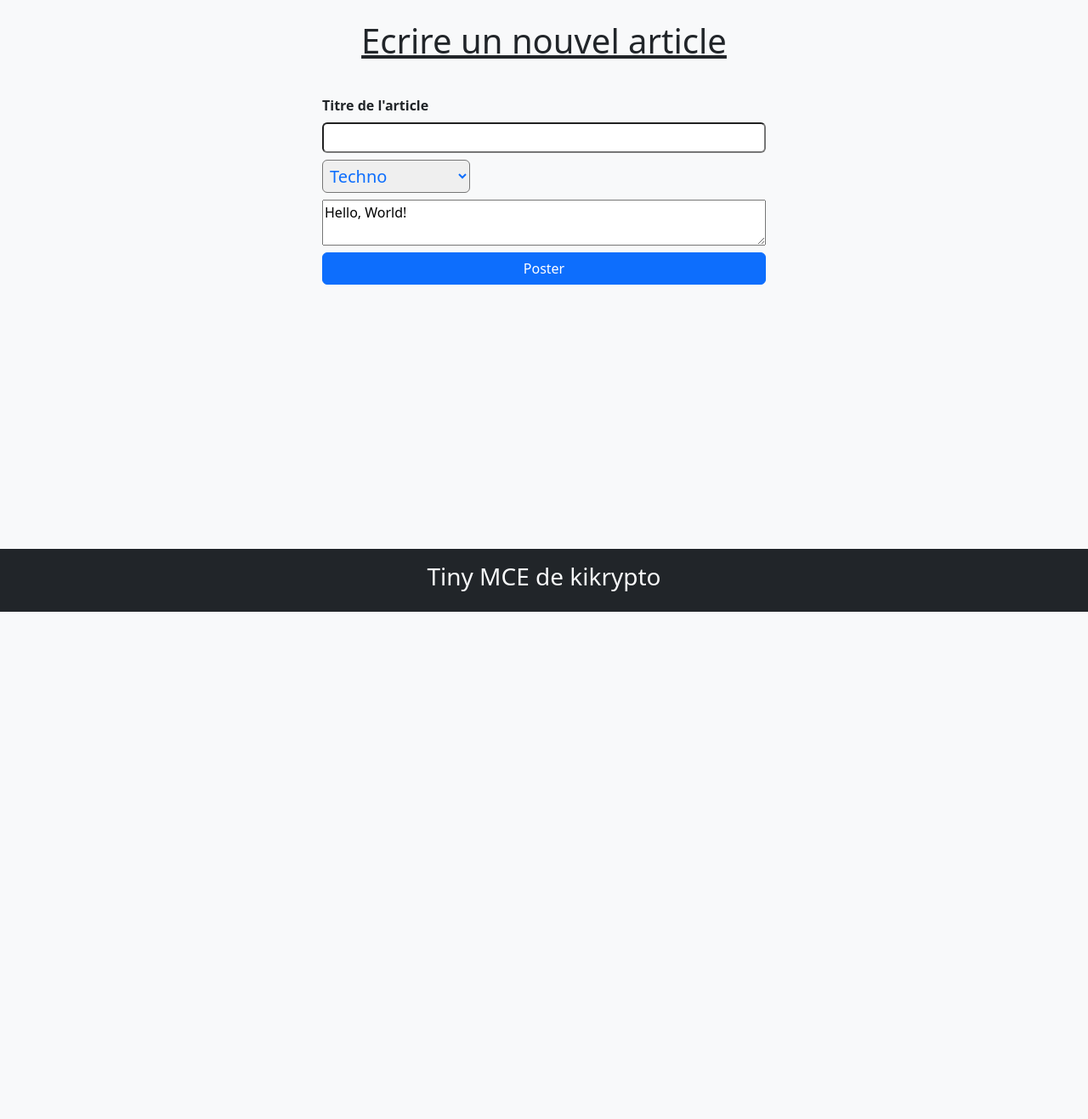
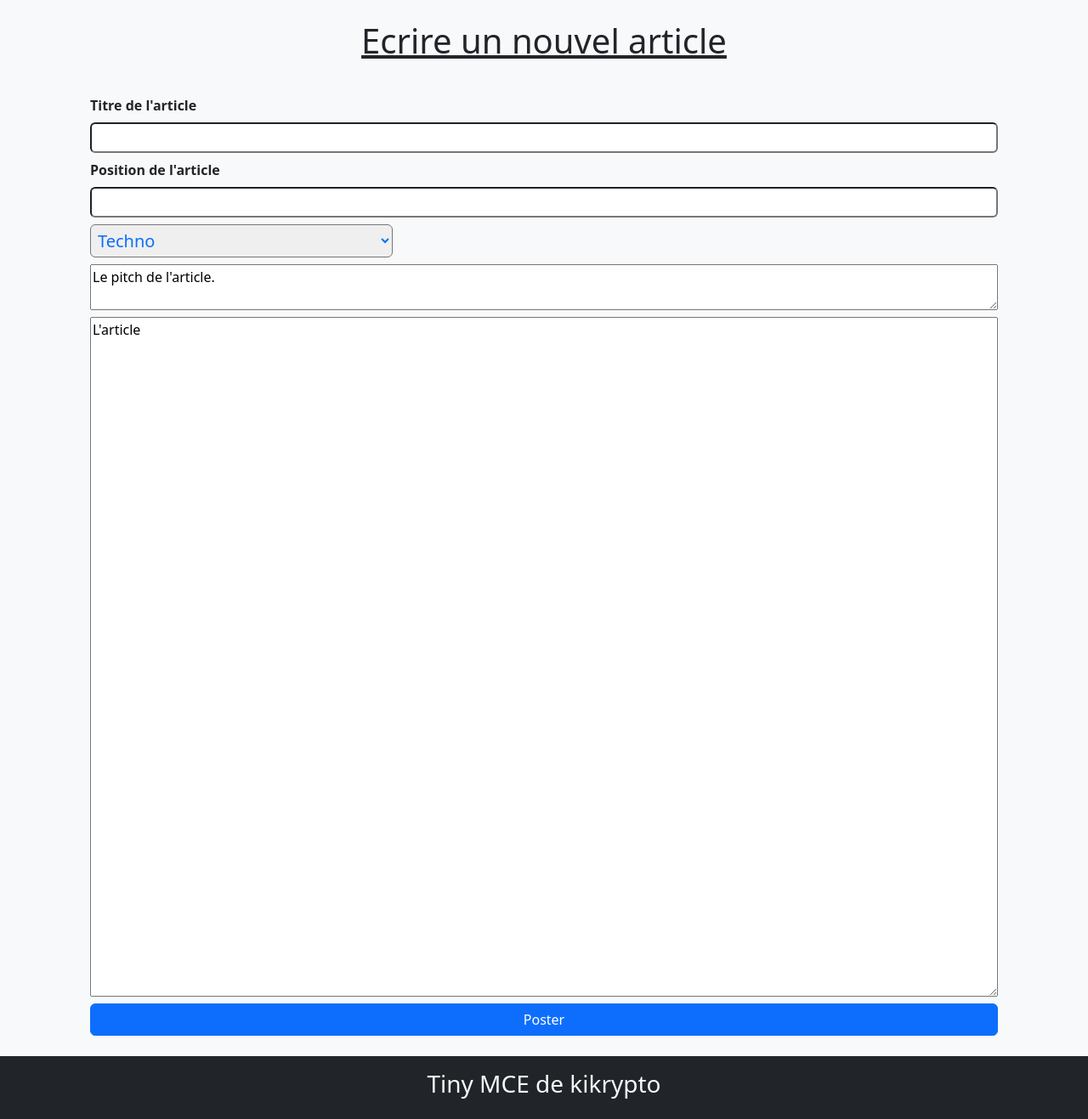
Before and after one commit to ChristopheC-83/c_de_c_back, a PHP site: template views/pages/articles/writeNewArticle.view.php in a window 1280 px wide. Shown: the part 80-1397 px from the top of the page at 85% size. Before the commit the page ends 800 px from the top, so only its background shows below. Run offline with PHP 8.4, Linux system fonts and the light colour scheme; the template is opened without the code that fills it: most values are stand-ins (such as "Sample title", 1, 10 or a date in 2020); some libraries are stand-ins or nearby versions.

Commit message:
2 textarea diffrents pitch/text

```diff
--- a/controllers/Articles.controller.php
+++ b/controllers/Articles.controller.php
@@ -30,9 +30,9 @@ class ArticlesController extends MainController
         $this->functions->generatePage( $data_page );
     }
 
-    public function  sendNewArticleToDB( $title, $type, $text ){
+    public function  sendNewArticleToDB( $title,$position, $type, $text ){
 
-        if($this->articlesManager->sendNewArticleToDB( $title, $type, $text ))
+        if($this->articlesManager->sendNewArticleToDB( $title,$position, $type, $text ))
         {
             Tools::showAlert( 'Article bien enregistré !', 'alert-success' );
         } else {
--- a/indexComponents/articles.index.php
+++ b/indexComponents/articles.index.php
@@ -13,10 +13,12 @@ switch ( $url[ 2 ] ) {
     case 'send_new_article':
         // Tools::showArray( $_POST );
         $title = Tools::secureHTML( $_POST[ 'title' ] );
+        $position = Tools::secureHTML( $_POST[ 'position' ] );
         $type = Tools::secureHTML( $_POST[ 'type' ] );
+        $pitch = Tools::secureHTML( $_POST[ 'pitch' ] );
         $text = Tools::secureHTML( $_POST[ 'text' ] );
-        if( !empty( $title ) && !empty( $type ) && !empty( $text ) ){
-            $articlesController->sendNewArticleToDB( $title, $type, $text );
+        if( !empty( $title )&& !empty( $position ) && !empty( $type ) && !empty( $pitch ) ){
+            $articlesController->sendNewArticleToDB( $title,$position, $type,$pitch, $text );
         } else {
             Tools::showAlert( 'Il faut remplir tous les champs !', 'alert-warning' );
             header( 'Location: ' . URL . 'admin/articles/write_new_article' );
--- a/models/Articles.model.php
+++ b/models/Articles.model.php
@@ -14,10 +14,11 @@ class ArticlesManager extends MainManager
         return $types;
     }
 
-    public function  sendNewArticleToDB( $title, $type, $text ){
-        $req = 'INSERT INTO articles ( title, type, text ) VALUES ( :title, :type, :text )';
+    public function  sendNewArticleToDB( $title,$position, $type, $text ){
+        $req = 'INSERT INTO articles ( title,position, type, text ) VALUES ( :title,:position, :type, :text )';
         $stmt = $this->getDB()->prepare( $req );
         $stmt->bindValue( ':title', $title, PDO::PARAM_STR );
+        $stmt->bindValue( ':position', $position, PDO::PARAM_INT );
         $stmt->bindValue( ':type', $type, PDO::PARAM_STR );
         $stmt->bindValue( ':text', $text, PDO::PARAM_STR );
         $stmt->execute();
--- a/public/javascript/tiny.js
+++ b/public/javascript/tiny.js
@@ -1,7 +1,7 @@
 const demoBaseConfig = {
     selector: 'textarea#classic',
     width: "100%",
-    height: 1000,
+    height: 250,
     resize: false,
     autosave_ask_before_unload: false,
     powerpaste_allow_local_images: true,
--- a/views/pages/articles/writeNewArticle.view.php
+++ b/views/pages/articles/writeNewArticle.view.php
@@ -3,11 +3,15 @@
 
     <div class="container mt-3 row w-100 mx-auto ">
         <form action="<?=URL?>admin/articles/send_new_article" method="post"
-            class="d-flex flex-column gap-2 col-12 col-sm-10 col-md-8 col-lg-6 mx-auto" enctype="multipart/form-data">
+            class="d-flex flex-column gap-2 col-12 col-md-10 mx-auto" enctype="multipart/form-data">
 
             <div class="d-flex flex-column gap-2">
                 <label for="title" class="fw-bold">Titre de l'article</label>
                 <input type="text" name="title" id="title" class="p-1 rounded" required>
+            </div>
+            <div class="d-flex flex-column gap-2">
+                <label for="position" class="fw-bold">Position de l'article</label>
+                <input type="number" name="position" id="position" class="p-1 rounded" required>
             </div>
             <select type="text" class="col-4 text-primary fs-5 p-1 rounded" id="type" name="type"
                 placeholder="Type de techno utilisée">
@@ -17,7 +21,8 @@
                 <?php endforeach; ?>
             </select>
 
-            <textarea id="classic" name="text">Hello, World!</textarea>
+            <textarea id="classic" name="pitch">Le pitch de l'article.</textarea>
+            <textarea id="default" name="text" style="height:800px">L'article</textarea>
 
             <button class="btn btn-primary">Poster</button>
 
```
Also changed, not shown: views/pages/articles/updateArticle.view.php (added, +33 -0 lines), views/pages/articles/viewAllArticles.view.php (+6 -24 lines).
